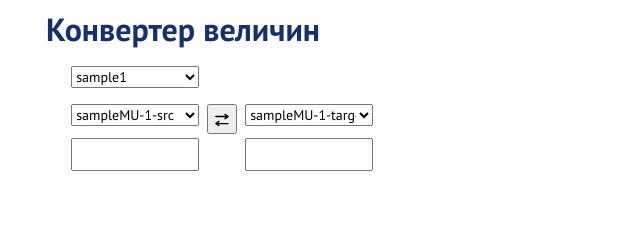
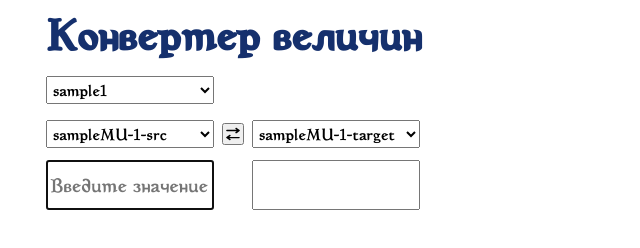
Before and after one commit to ProOwler/MU-converter, a plain HTML site: page index.html in a window 1280 px wide. Shown: the whole page, without its empty margins (0-640 px from the left). Drawn offline with Linux system fonts and the light colour scheme.

Commit message:
Теперь мне внешний вид в кайф.
НЕ ТРОГАЙ ВИЗУАЛ,
пока не доделаешь функционал!

```diff
--- a/css/style.css
+++ b/css/style.css
@@ -1,16 +1,22 @@
-body {
+/*body {
     font-family: 'PT Sans', 'Montserrat', Arial, sans-serif;
+}*/
+
+@font-face {
+    font-family: Pelagiad;
+    src: url(../img/Pelagiad.ttf);
 }
 
 h1 {
     margin: 0 3%;
     font-weight: 600;
     color: rgb(21, 48, 109);
-    font-size: 2em;
+    font-size: 3em;
+    font-family: 'Pelagiad', 'PT Sans', 'Montserrat', Arial, sans-serif;
 }
 
 main.container {
-    margin: 0 5%;
+    margin: 0 3%;
 
 }
 
@@ -27,14 +33,16 @@ div.mu-swap {
 select {
     display: block;
     margin-bottom: 12px;
-    font-size: 14px;
-    font-family: 'PT Sans', 'Montserrat', Arial, sans-serif;
+    font-size: 18px;
+    font-family: 'Pelagiad', 'PT Sans', 'Montserrat', Arial, sans-serif;
+    height: 28px;
+    padding: 0 2px;
 }
 
 div.mu-type,
 div.mu-option1,
 div.mu-option2 {
-    width: 128px;
+    width: 168px;
 }
 
 .select--mu-group,
@@ -48,15 +56,18 @@ div.mu-option2 {
 .text-value-output {
     display: block;
     height: 2em;
-    width: 120px;
+    width: 160px;
+    font-size: 22px;
+    font-family: 'Pelagiad', 'PT Sans', 'Montserrat', Arial, sans-serif;
     line-height: 2em;
 }
 
 button.btn-swap {
     display: block;
-    margin: 0px 8px;
-    width: 30px;
-    height: 30px;
+    margin: 3px 8px 3px;
+    width: 22px;
+    height: 22px;
+    padding: 0px 2px 2px 2px;
 }
 
 button.btn-swap img {
--- a/index.html
+++ b/index.html
@@ -33,7 +33,8 @@
                 <option value="sampleMU-2">sampleMU-2-src</option>
             </select>
             <!-- Блок 1. Поле ввода -->
-            <input id="textfield-input" maxlength="15" value="" class="text-value-input">
+            <input autofocus placeholder="Введите значение" id="textfield-input" maxlength="15" value=""
+                class="text-value-input">
         </div>
         <!-- Кнопка "поменять местами" -->
         <div class="mu-swap">
```
Also changed, not shown: img/Pelagiad.ttf (added).
